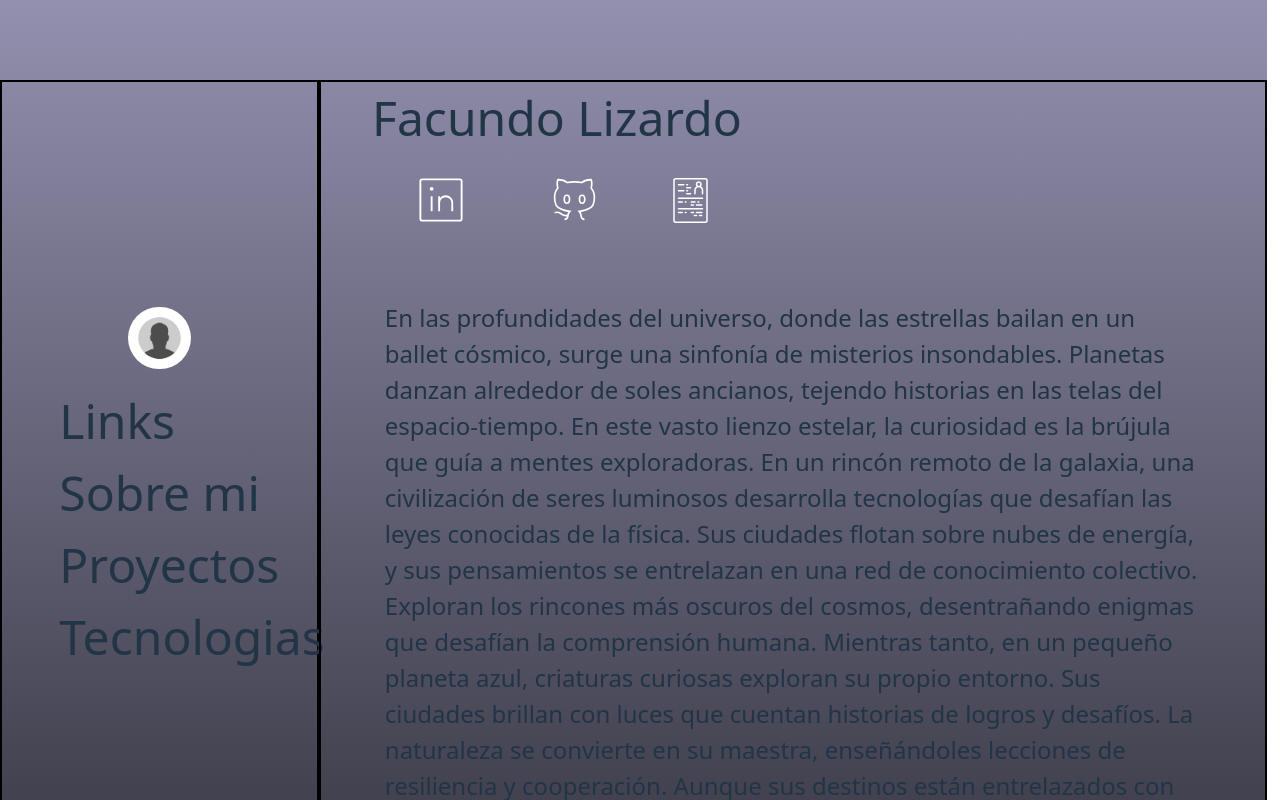
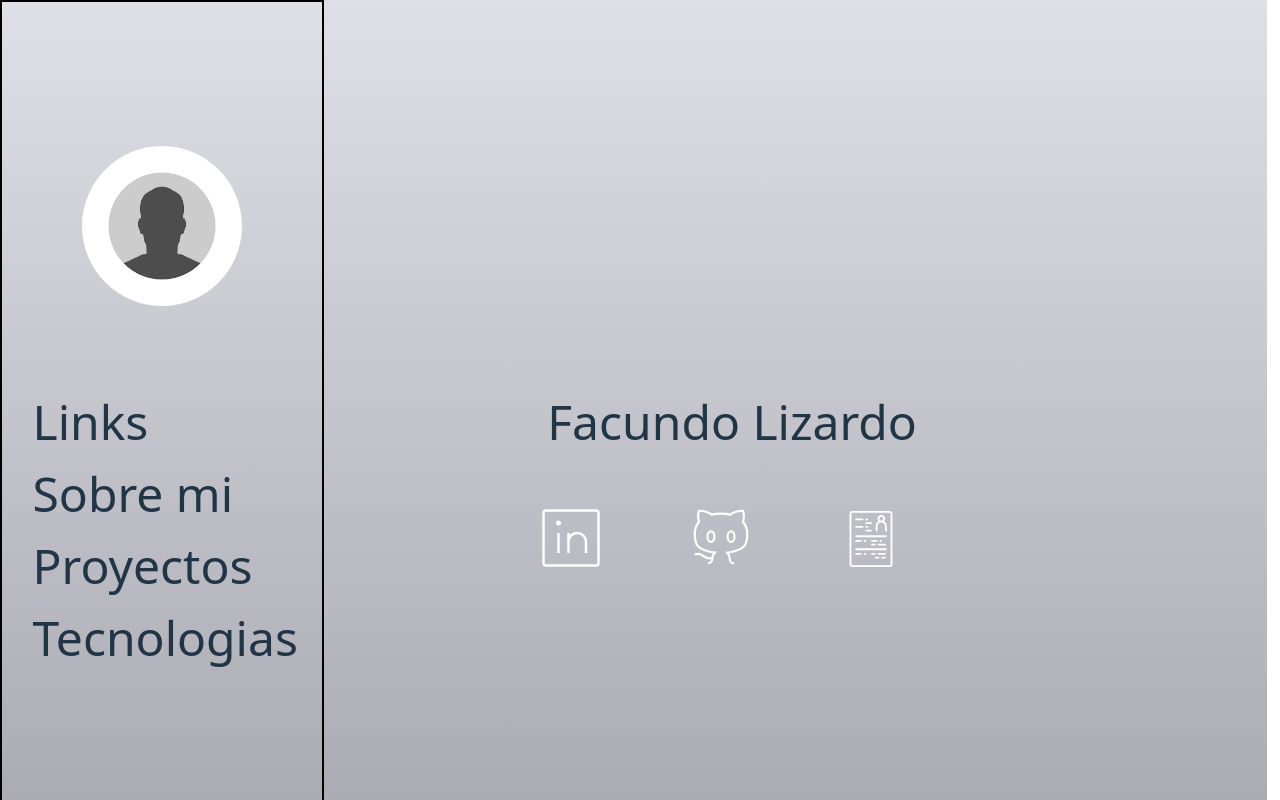
Before and after one commit to FacundoLizardo/Portfolio, a React (Vite) app: page / in a window 1280 px wide. Shown: the top 800 px of the page. Built offline with nearby package versions, Linux system fonts and the light colour scheme.

Commit message:
version escritorio acomodada

```diff
--- a/src/App.module.css
+++ b/src/App.module.css
@@ -1,12 +1,12 @@
 .mainContainer {
 	display: flex;
 	flex-direction: column;
-	height: 100%;
-	width: 99vw;
+	min-height: 100dvh;
+	width: 100%;
 	font-family: system-ui, -apple-system, BlinkMacSystemFont, "Segoe UI", Roboto,
 		Oxygen, Ubuntu, Cantarell, "Open Sans", "Helvetica Neue", sans-serif;
-	background: linear-gradient(to bottom, rgb(146, 144, 174), rgb(58, 57, 69));
+	background: linear-gradient(to bottom, rgb(223, 223, 230), rgb(58, 57, 69));
 	align-items: center;
-	padding-top: 10vh;
+	padding-top: 0vh;
 	margin: 0px;
 }
--- a/src/Components/Card/Card.jsx
+++ b/src/Components/Card/Card.jsx
@@ -4,8 +4,6 @@ const Card = ({ project }) => {
 
 	return (
 		<div className={style.card} key={project.id}>
-			<div className={style.cardDeploy}></div>
-
 			<a href={url} target="_blank" rel="noopener noreferrer">
 				<div className={style.cardTop}>
 					{" "}
--- a/src/Components/Card/Card.module.css
+++ b/src/Components/Card/Card.module.css
@@ -1,5 +1,5 @@
 .card {
-	width: 300px;
+	width: 350px;
 	height: auto;
 	overflow: hidden;
 
@@ -8,11 +8,11 @@
 	position: relative;
 	transition: all 0.2s ease;
 	border-radius: 5px;
-	margin: 2%;
+	margin: 5%;
 }
 
 .card:hover {
-	transform: scale(0.96);
+	transform: scale(1.03);
 }
 
 .cardDeploy {
--- a/src/Components/Projects/Projects.module.css
+++ b/src/Components/Projects/Projects.module.css
@@ -1,6 +1,6 @@
 .mainContainer {
-	height: 300px;
-	border: solid 2px black;
+	height: 50%;
+	margin: 5%;
 	display: flex;
 	flex-direction: row;
 }
--- a/src/views/home.jsx
+++ b/src/views/home.jsx
@@ -30,7 +30,7 @@ const Home = () => {
 									xmlns="http://www.w3.org/2000/svg"
 									viewBox="0 0 256 256"
 									id="linkedin-logo"
-									height="60"
+									height="80"
 									className={styles.linkedinLogo}
 								>
 									<rect width="256" height="256" fill="none" />
@@ -77,7 +77,7 @@ const Home = () => {
 									fill="none"
 									stroke="#ffffff"
 									viewBox="0 0 64 64"
-									height="53"
+									height="70"
 									className={styles.gitHubLogo}
 								>
 									<path
@@ -112,8 +112,8 @@ const Home = () => {
 							<a>
 								<svg
 									fill="#ffffff"
-									height="45px"
-									width="45px"
+									height="56px"
+									width="56px"
 									viewBox="0 0 512 512"
 									className={styles.cv}
 								>
@@ -164,33 +164,38 @@ const Home = () => {
 						</div>
 					</div>
 				</div>
-
 				{/* <div className={styles.division} /> */}
-
-				<p className={styles.personalDescription}>
-					En las profundidades del universo, donde las estrellas bailan en un
-					ballet cósmico, surge una sinfonía de misterios insondables. Planetas
-					danzan alrededor de soles ancianos, tejendo historias en las telas del
-					espacio-tiempo. En este vasto lienzo estelar, la curiosidad es la
-					brújula que guía a mentes exploradoras. En un rincón remoto de la
-					galaxia, una civilización de seres luminosos desarrolla tecnologías
-					que desafían las leyes conocidas de la física. Sus ciudades flotan
-					sobre nubes de energía, y sus pensamientos se entrelazan en una red de
-					conocimiento colectivo. Exploran los rincones más oscuros del cosmos,
-					desentrañando enigmas que desafían la comprensión humana. Mientras
-					tanto, en un pequeño planeta azul, criaturas curiosas exploran su
-					propio entorno. Sus ciudades brillan con luces que cuentan historias
-					de logros y desafíos. La naturaleza se convierte en su maestra,
-					enseñándoles lecciones de resiliencia y cooperación. Aunque sus
-					destinos están entrelazados con los hilos del cosmos, su enfoque en la
-					vida cotidiana revela la belleza de lo simple. En el espacio
-					interdimensional, se entrelazan realidades alternas. Seres de energía
-					pura coexisten con formas de vida que desafían las leyes biológicas.
-					Las fronteras entre lo real y lo imaginario se desdibujan, dando paso
-					a posibilidades infinitas. En este caos creativo, se gestan nuevas
-					formas de existencia que desafían cualquier descripción convencional.
-				</p>
-				<Projects />
+				<section className={styles.personalDescription}>
+					{" "}
+					<p>
+						En las profundidades del universo, donde las estrellas bailan en un
+						ballet cósmico, surge una sinfonía de misterios insondables.
+						Planetas danzan alrededor de soles ancianos, tejendo historias en
+						las telas del espacio-tiempo. En este vasto lienzo estelar, la
+						curiosidad es la brújula que guía a mentes exploradoras. En un
+						rincón remoto de la galaxia, una civilización de seres luminosos
+						desarrolla tecnologías que desafían las leyes conocidas de la
+						física. Sus ciudades flotan sobre nubes de energía, y sus
+						pensamientos se entrelazan en una red de conocimiento colectivo.
+						Exploran los rincones más oscuros del cosmos, desentrañando enigmas
+						que desafían la comprensión humana. Mientras tanto, en un pequeño
+						planeta azul, criaturas curiosas exploran su propio entorno. Sus
+						ciudades brillan con luces que cuentan historias de logros y
+						desafíos. La naturaleza se convierte en su maestra, enseñándoles
+						lecciones de resiliencia y cooperación. Aunque sus destinos están
+						entrelazados con los hilos del cosmos, su enfoque en la vida
+						cotidiana revela la belleza de lo simple. En el espacio
+						interdimensional, se entrelazan realidades alternas. Seres de
+						energía pura coexisten con formas de vida que desafían las leyes
+						biológicas. Las fronteras entre lo real y lo imaginario se
+						desdibujan, dando paso a posibilidades infinitas. En este caos
+						creativo, se gestan nuevas formas de existencia que desafían
+						cualquier descripción convencional.
+					</p>
+				</section>
+				<section className={styles.projects}>
+					<Projects />
+				</section>
 			</div>
 		</div>
 	);
--- a/src/views/home.module.css
+++ b/src/views/home.module.css
@@ -1,38 +1,49 @@
 .mainContainer {
 	display: flex;
 	flex-direction: row;
-
+	padding: 0px;
 	width: 99dvw;
-	height: auto;
+	height: fit-content;
 }
 .lSide {
 	display: flex;
 	flex-direction: column;
-	height: 100dvh;
+	height: 100vh;
 	width: 25dvw;
 	border: solid 2px black;
 	text-align: left;
 	align-items: center;
 	justify-content: center;
+	position: fixed;
+	margin: 0px;
+}
+
+.profilePic {
+	max-width: 50%; /* Hacer que la imagen no exceda el ancho del contenedor */
+	height: auto; /* Ajustar la altura proporcionalmente al ancho */
+	border-radius: 100%; /* Usar 50% para obtener un círculo perfecto con border-radius */
+	margin: 2dvh 2dvw 10dvh 2dvw; /* Simplificar el margen */
 }
 .list {
 	list-style: none;
-	margin: 0% 0% 0% 8%;
-	position: inherit;
+	margin: 0% 0% 0% 2%;
+	padding: 0px;
 	font-size: 300%;
 }
 .rSide {
 	display: flex;
 	flex-direction: column;
-	height: 100dvh;
+	height: 100%;
 	width: 75dvw;
-	border: solid 2px black;
+	margin-left: 25dvw;
+	padding: 10dvh 0dvw;
 }
 
 .head {
 	display: flex;
 	flex-direction: row;
-	width: 50%;
+	width: 80%;
+	height: 100dvh;
 	align-items: center;
 	justify-content: center;
 	padding: 0px;
@@ -41,33 +52,20 @@
 	align-items: center;
 	justify-content: center;
 }
+.name {
+	padding: 0% 0% 8% 8%;
+
+	font-weight: 100;
+	font-size: 3em; /* Tamaño base del texto */
+	width: 50dvh;
+	margin: 10px 10px 2% 5%;
+}
+
 .links {
 	display: flex;
 	flex-direction: row;
 	margin: 0px;
 	justify-content: space-around;
-}
-
-.profilePic {
-	max-width: 20%; /* Hacer que la imagen no exceda el ancho del contenedor */
-	height: auto; /* Ajustar la altura proporcionalmente al ancho */
-	border-radius: 100%; /* Usar 50% para obtener un círculo perfecto con border-radius */
-	margin: 2dvh 2dvw 2dvh 2dvw; /* Simplificar el margen */
-}
-.name {
-	padding: 0;
-	font-weight: 100;
-	font-size: 3em; /* Tamaño base del texto */
-	margin-bottom: 2vh;
-	margin-top: 0;
-}
-
-.division {
-	margin-top: 5vh;
-	width: 50vw;
-	height: 0px;
-	border: solid 1px #ffffff;
-	border-radius: 3px;
 }
 
 .linkedinLogo {
@@ -82,17 +80,31 @@
 
 .gitHubLogo {
 	transition: 0.15s ease;
-	margin: 3px 10px 0px 10px;
+	margin: 4px 10px 0px 10px;
 }
 
 .gitHubLogo:hover {
 	transform: scale(1.1);
 	cursor: pointer;
 }
+.cv {
+	margin: 0px;
+	margin-left: 40%;
+	margin-top: 22%;
+}
+.cv:hover {
+	transform: scale(1.1);
+	cursor: pointer;
+}
 
 .personalDescription {
 	font-size: 150%;
-	margin: 5vw;
+	margin: 0 0 0 5vw;
+	height: 100dvh;
+}
+
+.projects {
+	height: 100dvh;
 }
 @media (max-width: 768px) {
 	.mainContainer {
@@ -110,6 +122,7 @@
 
 	.list {
 		margin: 0px;
+		font-size: 1em;
 	}
 	.profilePic {
 		max-width: 20%; /* Hacer que la imagen no exceda el ancho del contenedor */
@@ -161,12 +174,3 @@
 		font-size: 1em;
 	}
 }
-
-.cv {
-	margin: 0px;
-	margin-top: 18%;
-}
-.cv:hover {
-	transform: scale(1.1);
-	cursor: pointer;
-}
```
